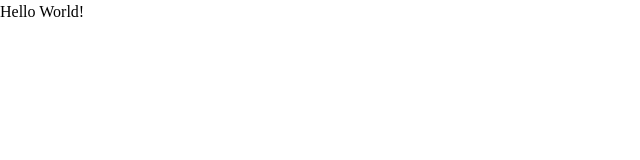
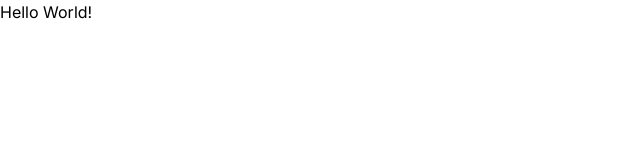
Before and after one commit to Dgvalerio/devstore, a Next.js app: page / in a window 1280 px wide. Shown: the top 160 px of the page, without its empty margins (0-640 px from the left). Built offline with nearby package versions, Linux system fonts and the light colour scheme.

Commit message:
feat(favicon): add favicon

```diff
--- a/src/app/layout.tsx
+++ b/src/app/layout.tsx
@@ -12,8 +12,8 @@ export const metadata: Metadata = {
 };
 
 const RootLayout: NextPage<PropsWithChildren> = ({ children }) => (
-  <html lang="pt-br">
-    <body className={inter.variable}>{children}</body>
+  <html lang="pt-br" className={inter.variable}>
+    <body>{children}</body>
   </html>
 );
 
```
Also changed, not shown: src/app/icon.png (added).
